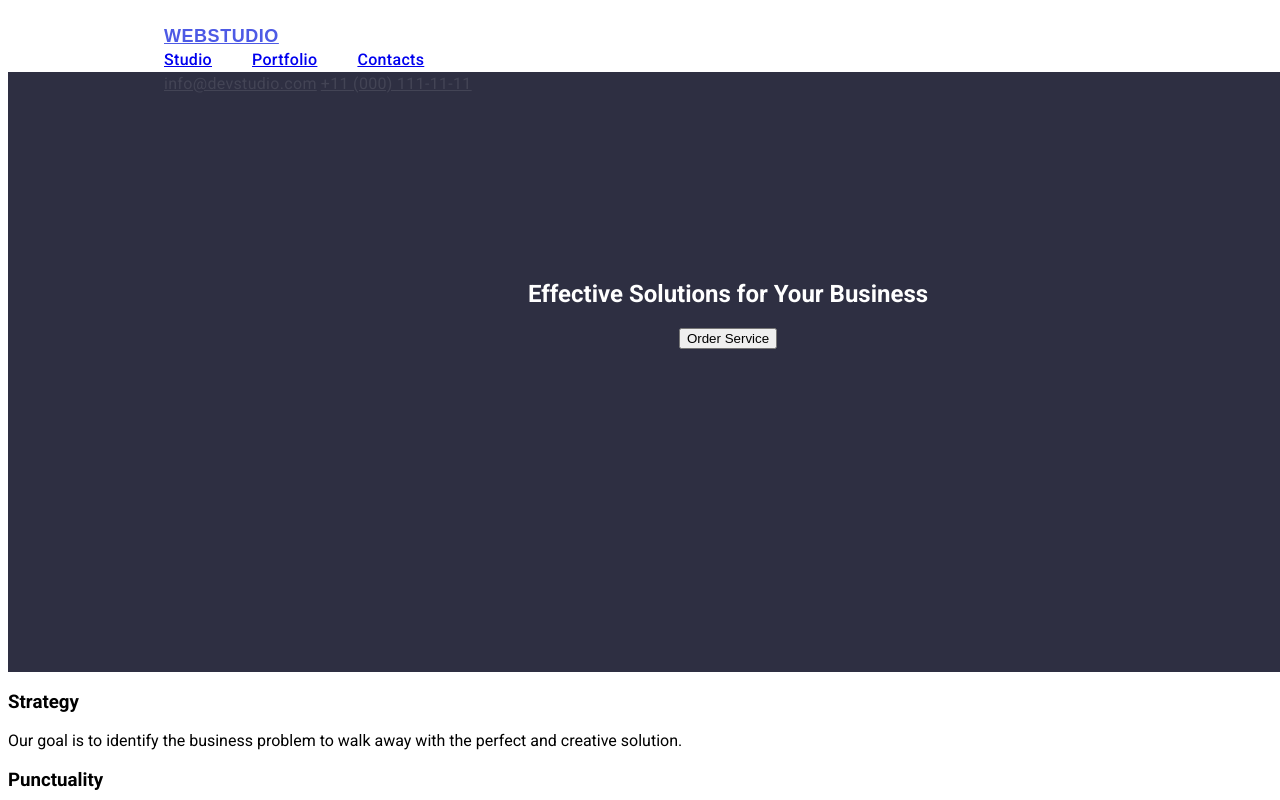
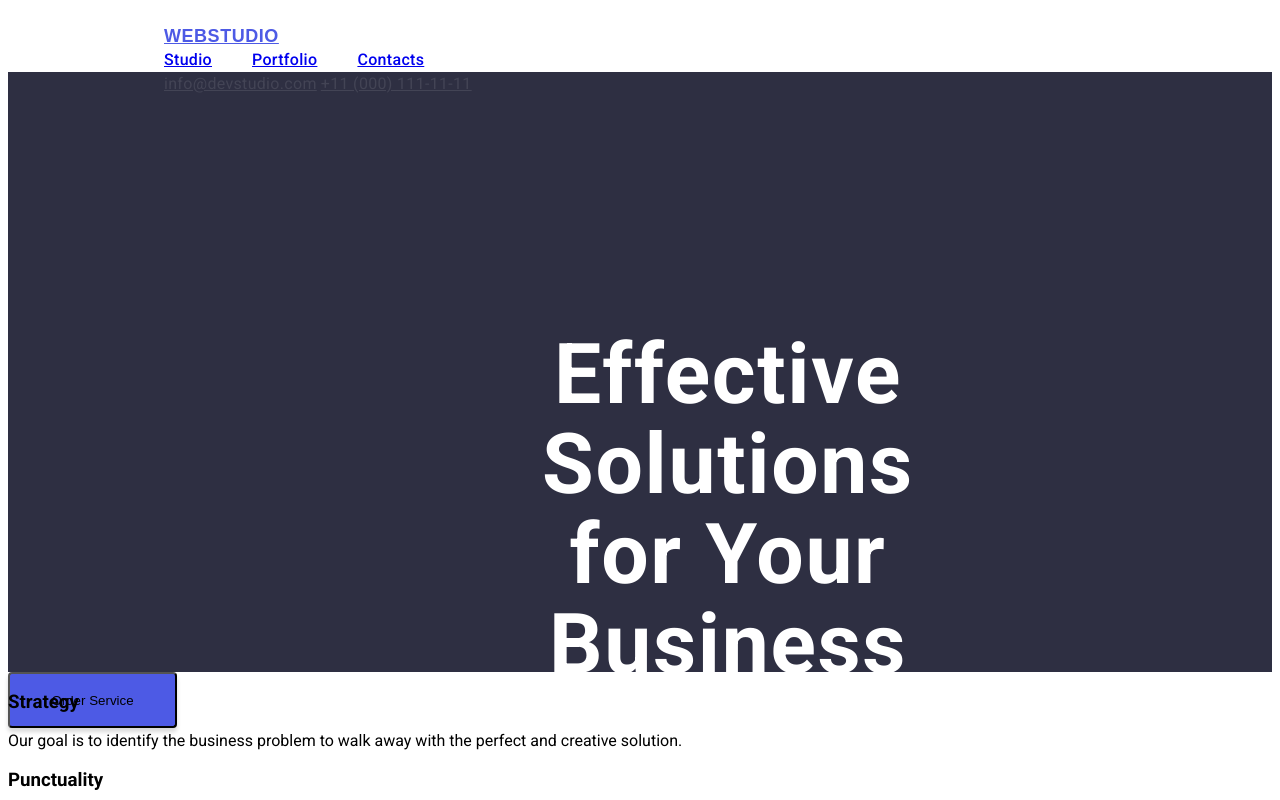
Before and after one commit to Yuriy-Nabasov/goit-markup-hw-01, a plain HTML site: page index.html in a window 1280 px wide. Shown: the top 800 px of the page. Drawn offline with Linux system fonts and the light colour scheme.

Commit message:
Update-31-07-2024

```diff
--- a/css/styles.css
+++ b/css/styles.css
@@ -77,21 +77,40 @@ body {
 }
 
 .hero-image {
-  width: 1440px;
+  width: 100%;
   height: 600px;
   background: #2e2f42;
   margin-top: 72px;
 }
 
-.hero-image-container {
+.hero-image-text-container {
   width: 496px;
   height: 120px;
-  text-align: center;
-  color: #fff;
+  font-weight: 700;
+  font-size: 56px;
+
   padding-top: 188px;
   padding-bottom: 292px;
   padding-left: 472px;
   padding-right: 472px;
+}
+
+.hero-image-text {
+  line-height: 60px;
+  line-height: 1.07143;
+  letter-spacing: 0.02em;
+  text-align: center;
+  color: #fff;
+}
+
+.hero-image-button {
+  border-radius: 4px;
+  padding: 16px 32px;
+  width: 169px;
+  height: 56px;
+  box-shadow: 0 4px 4px 0 rgba(0, 0, 0, 0.15);
+  background: #4d5ae5;
+  align-items: center;
 }
 
 .section-1 {
@@ -100,12 +119,12 @@ body {
 }
 
 .section-2 {
-  width: 1440px;
+  width: 100%;
   height: 732px;
 }
 
 .footer {
-  width: 1440px;
+  width: 100%;
   height: 312px;
   background: #2e2f42;
 }
--- a/index.html
+++ b/index.html
@@ -38,10 +38,10 @@
     </header>
     <!--hero-image-scrolls-->
     <section class="hero-image">
-      <div class="hero-image-container">
-        <h1>Effective Solutions for Your Business</h1>
-        <button>Order Service</button>
+      <div class="hero-image-text-container">
+        <h1 class="hero-image-text">Effective Solutions for Your Business</h1>
       </div>
+      <button class="hero-image-button">Order Service</button>
     </section>
     <!--section-1-scrolls-->
     <section class="section-1">
```
